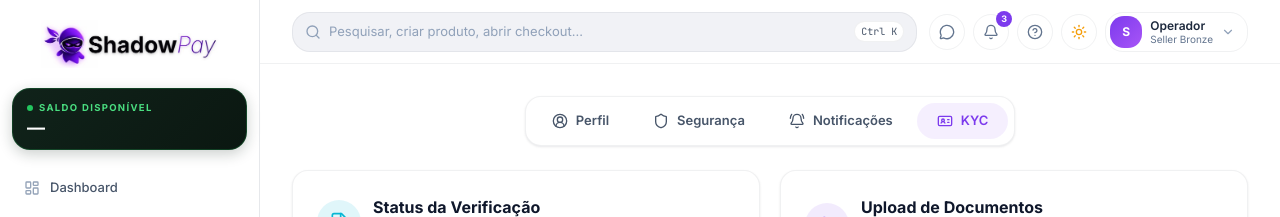
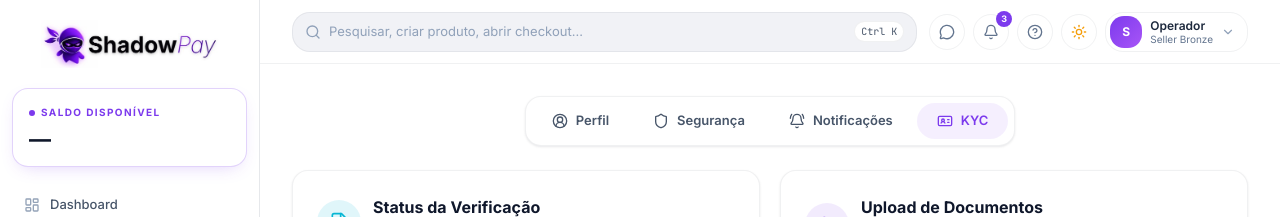
Before and after one commit to henriqdoroi/shadowpay, a Next.js app: page /v1/kyc in a window 1280 px wide. Shown: the top 217 px of the page. Built offline with nearby package versions, Linux system fonts and the light colour scheme; no server answers; sample sign-in values are in the browser's storage.

Commit message:
feat(ui): card de saldo da sidebar branco com roxo ShadowPay (estilo BravoPay) + maior

```diff
--- a/src/components/LightShell.tsx
+++ b/src/components/LightShell.tsx
@@ -296,30 +296,31 @@ export function LightShell({
           <BrandLogo collapsed={sidebarCollapsed} />
         </Link>
 
-        {/* Saldo disponível (estilo BravoPay) — clica pro Financeiro */}
+        {/* Saldo disponível (estilo BravoPay — branco com roxo ShadowPay) */}
         {!sidebarCollapsed ? (
           <Link
             href="/v1/finance"
-            className="mx-3 mb-3 block overflow-hidden rounded-xl px-3.5 py-3 transition-transform hover:-translate-y-0.5"
+            className="mx-3 mb-3 block overflow-hidden rounded-2xl px-4 py-4 transition-transform hover:-translate-y-0.5"
             style={{
-              background: "linear-gradient(135deg, #10231A 0%, #0B1711 100%)",
-              border: "1px solid rgba(34,197,94,0.22)",
-              boxShadow: "0 4px 14px rgba(16,35,26,0.22)",
+              background: "#FFFFFF",
+              border: "1px solid rgba(124,58,237,0.22)",
+              boxShadow: "0 6px 18px -8px rgba(124,58,237,0.28)",
             }}
           >
             <p
-              className="flex items-center gap-1.5 text-[9.5px] font-bold uppercase tracking-[0.14em]"
-              style={{ color: "#4ADE80" }}
+              className="flex items-center gap-1.5 text-[10px] font-bold uppercase tracking-[0.14em]"
+              style={{ color: "#7C3AED" }}
             >
               <span
                 className="inline-block h-1.5 w-1.5 rounded-full"
-                style={{ background: "#22C55E" }}
+                style={{ background: "#7C3AED" }}
               />
               Saldo disponível
             </p>
             <p
-              className="mt-1 text-[18px] font-bold leading-none tracking-tight text-white"
+              className="mt-2 text-[22px] font-bold leading-none tracking-tight"
               style={{
+                color: "#0F172A",
                 fontFamily:
                   "var(--font-inter), Inter, ui-sans-serif, system-ui, sans-serif",
               }}
@@ -337,9 +338,10 @@ export function LightShell({
             title="Saldo disponível"
             className="mx-auto mb-3 flex h-10 w-10 items-center justify-center rounded-xl"
             style={{
-              background: "linear-gradient(135deg, #10231A 0%, #0B1711 100%)",
-              border: "1px solid rgba(34,197,94,0.22)",
-              color: "#4ADE80",
+              background: "#FFFFFF",
+              border: "1px solid rgba(124,58,237,0.22)",
+              color: "#7C3AED",
+              boxShadow: "0 6px 18px -8px rgba(124,58,237,0.28)",
             }}
           >
             <Wallet className="h-4 w-4" />
```
